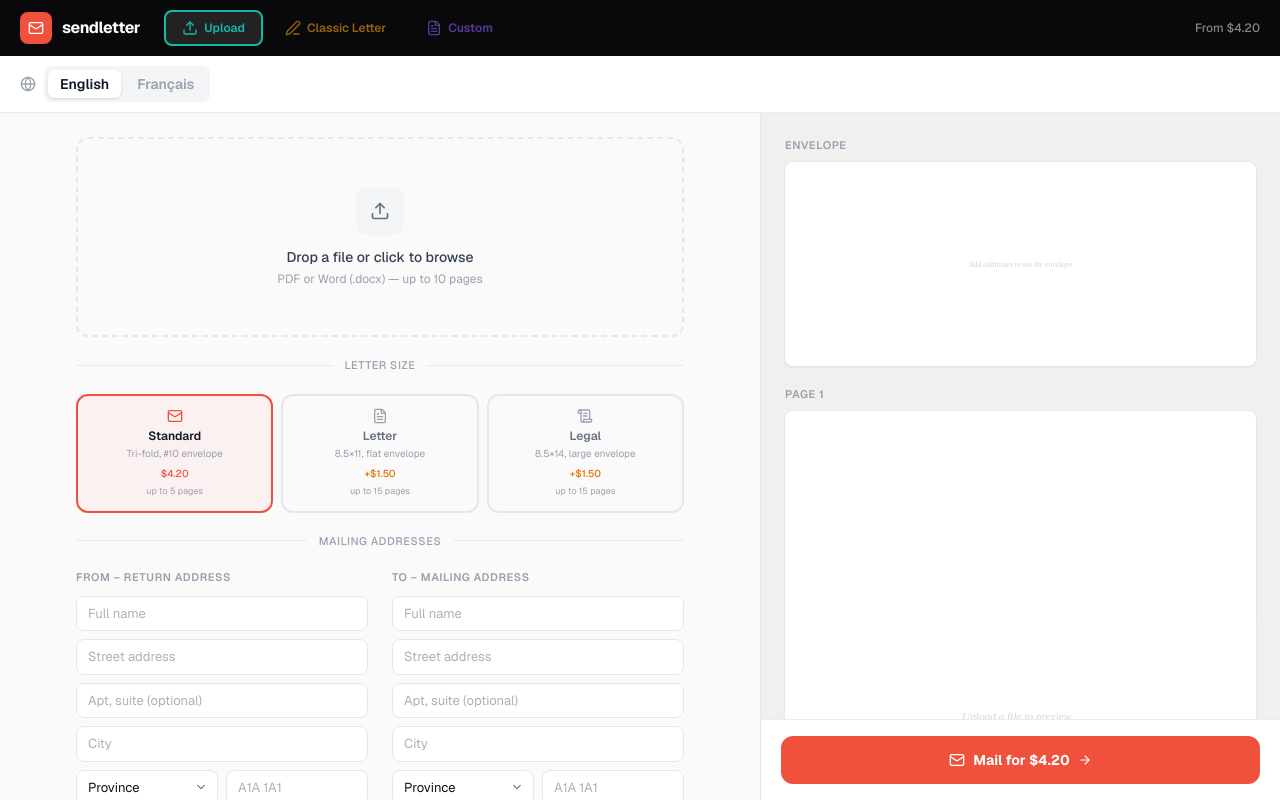
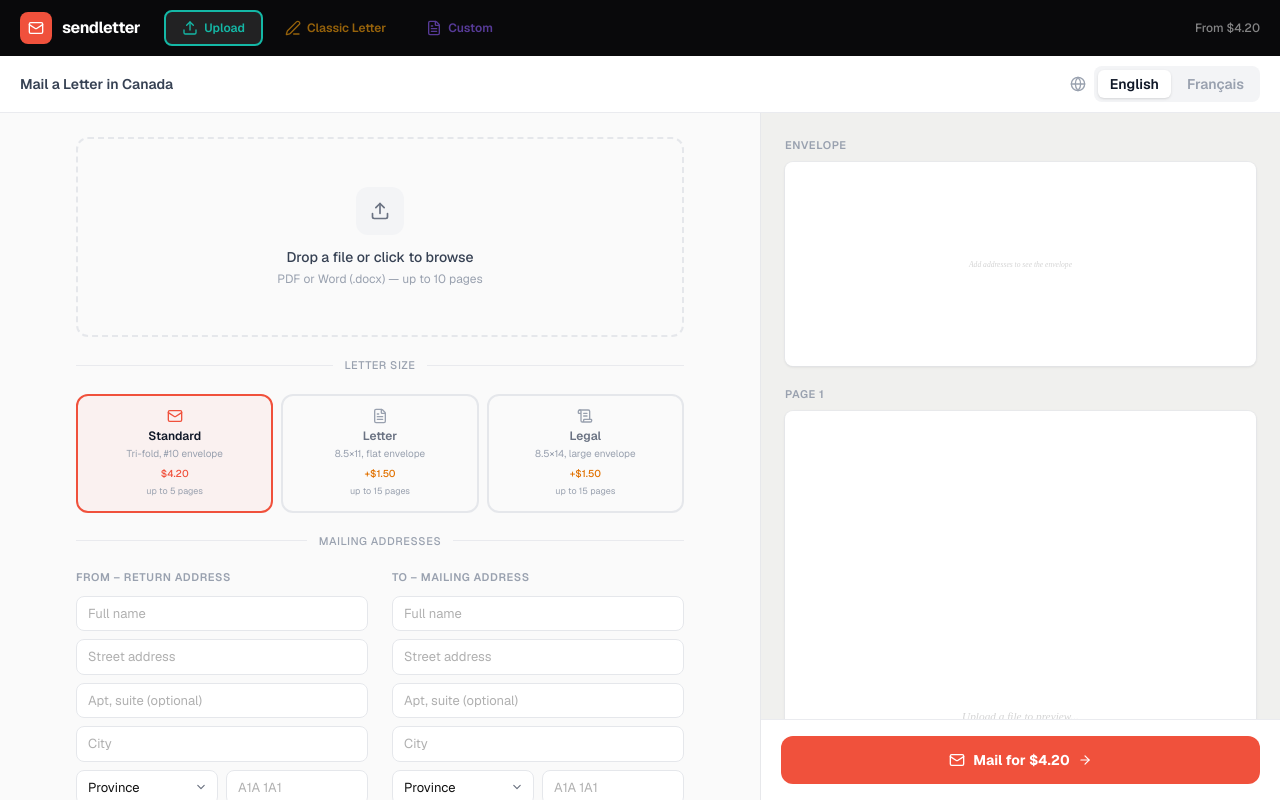
Before and after one commit to tzshand/sendletter, a Next.js app: page / in a window 1280 px wide. Built offline with nearby package versions, Linux system fonts and the light colour scheme.

Commit message:
Add headline and float language switcher to the right

```diff
--- a/src/app/page.tsx
+++ b/src/app/page.tsx
@@ -365,7 +365,10 @@ export default function Home() {
       </header>
 
       {/* Settings bar */}
-      <div className="bg-white border-b border-gray-200/80 px-5 py-2.5 shrink-0">
+      <div className="bg-white border-b border-gray-200/80 px-5 py-2.5 shrink-0 flex items-center justify-between">
+        <h1 className="text-sm font-semibold text-gray-700">
+          {isFr ? "Poster une lettre au Canada" : "Mail a Letter in Canada"}
+        </h1>
         <LetterSettingsBar settings={settings} onChange={setSettings} />
       </div>
 
```
